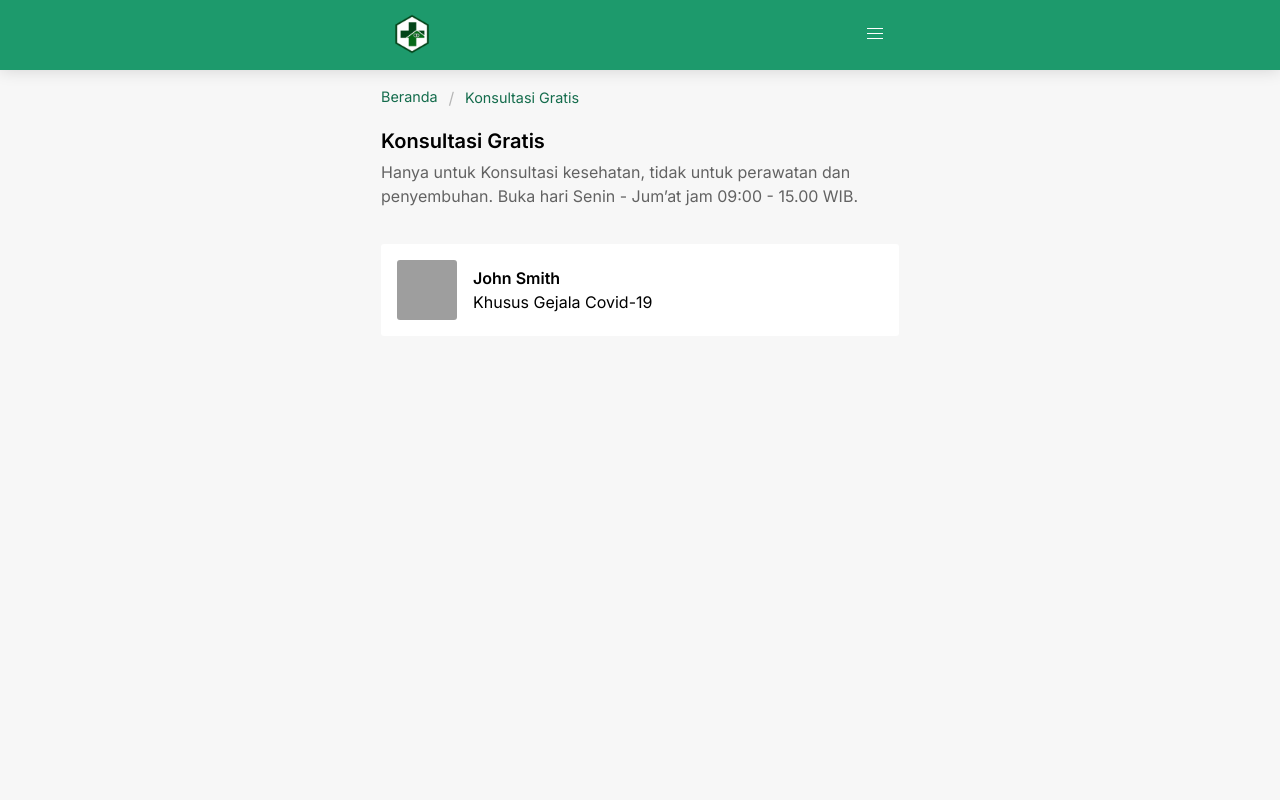
After one commit to MuhammadHakim33/Sistem-Informasi-Puskesmas, a CodeIgniter app: page /puskesmas/konsultasi in a window 1280 px wide. The commit adds this page. Run offline with CodeIgniter, Linux system fonts and the light colour scheme; grey boxes are pictures that could not be loaded.

Commit message:
Konsultasi Page - Completed

```diff
--- a/application/controllers/Beranda.php
+++ b/application/controllers/Beranda.php
@@ -2,7 +2,6 @@
 defined('BASEPATH') OR exit('No direct script access allowed');
 
 class Beranda extends CI_Controller {
-
 	public function index()
 	{
 		$data["title"] = "Beranda";
--- /dev/null
+++ b/application/controllers/Konsultasi.php
@@ -0,0 +1,12 @@
+<?php
+
+class Konsultasi extends CI_Controller {
+    public function index()
+    {
+        $data["title"] = "Konsultasi";
+
+		$this->load->view('templates/header_view', $data);
+		$this->load->view('user/konsultasi_view');
+		$this->load->view('templates/footer_view');
+    }
+}
--- a/application/views/user/beranda_view.php
+++ b/application/views/user/beranda_view.php
@@ -14,7 +14,7 @@
                 </a>
             </div>
             <div class="column">
-                <a href="">
+                <a href="<?= base_url('konsultasi') ?>">
                     <div class="box icon"><i class="ri-message-2-line ri-lg"></i></i></div>
                     <p class="text-body-2">Konsultasi Gratis</p>
                 </a>
--- /dev/null
+++ b/application/views/user/konsultasi_view.php
@@ -0,0 +1,40 @@
+<main>
+    <!-- Header -->
+    <header id="page-header" class="section">
+        <!-- Breadcrumb -->
+        <nav id="breadcrumb" class="breadcrumb" aria-label="breadcrumbs">
+            <ul>
+                <li><a href="<?= base_url() ?>" class="text-body-2">Beranda</a></li>
+                <li><a class="text-body-2">Konsultasi Gratis</a></li>
+            </ul>
+        </nav>
+        <!-- Title -->
+        <section id="title">
+            <h5>Konsultasi Gratis</h5>
+            <p>Hanya untuk Konsultasi kesehatan, tidak untuk perawatan dan penyembuhan.
+                Buka hari Senin - Jum’at jam 09:00 - 15.00 WIB.
+            </p>
+        </section>
+    </header>
+
+    <!-- List Dokter -->
+    <section id="list-dokter" class="section">
+        <div class="columns is-multiline is-variable is-2">
+            <div class="column is-12">
+                <a href="" class="card">
+                    <div class="card-content">
+                        <!-- Photo -->
+                        <figure class="img"
+                            style="background-image: url('https://bulma.io/images/placeholders/96x96.png');">
+                        </figure>
+                        <!-- Text -->
+                        <div class="text">
+                            <h6>John Smith</h6>
+                            <p>Khusus Gejala Covid-19</p>
+                        </div>
+                    </div>
+                </a>
+            </div>
+        </div>
+    </section>
+</main>
--- a/asset/css/style.css
+++ b/asset/css/style.css
@@ -32,15 +32,14 @@ p {
 }
 body {
     background-color: #F7F7F7 !important;
-    min-height: 100vh;
 }
 main {
     max-width: 550px;
     margin: 0 auto;
+    min-height: calc(100vh - 70px);
 }
 main .section:first-child {
     margin-top: 70px;
-    padding: 0 !important;
 }
 .section {
     padding: 24px 16px !important;
@@ -61,7 +60,9 @@ main .section:first-child {
 #tracker .column .box,
 #artikel .card,
 #kontak .card,
-#kontak .button {
+#kontak .button,
+#list-dokter .card,
+#list-dokter .card .img {
     border-radius: 3px;
 }
 
@@ -103,12 +104,22 @@ main .section:first-child {
 }
 
 
+/* Breadcumb */
+#breadcrumb {
+    margin-bottom: 1rem ;
+}
+#breadcrumb ul a {
+    color: var(--hijau-tua);
+}
+
+
 
 /* Halaman Beranda */
 /* Banner */
 #banner {
     max-width: 100%;
     height: auto;
+    padding: 0 !important;
 }
 
 /* Navigation Features */
@@ -213,6 +224,42 @@ main .section:first-child {
 
 
 
+/* Halaman Konsultasi */
+/* Header */
+#page-header {
+    padding: 1rem !important;
+}
+#page-header #title {
+    color: black;
+}
+#page-header #title p {
+    opacity: .6;
+    margin-top: .25rem;
+}
+
+/* List Dokter */
+#list-dokter .columns .column .card {
+    display: block;
+    color: black;
+}
+#list-dokter .columns .column .card .card-content {
+    padding: 1rem;
+    display: flex;
+    flex-direction: row;
+    align-items: center;
+    width: 100%;
+}
+#list-dokter .columns .column .card .card-content .img {
+    background-position: center;
+    background-repeat: no-repeat;
+    background-size: cover;
+    height: 60px;
+    width: 60px;
+    margin-right: 1rem;
+}
+
+
+
 /* Responsive */
 @media only screen and (max-width: 600px) {
     /* Artikel Kesehatan */
```
